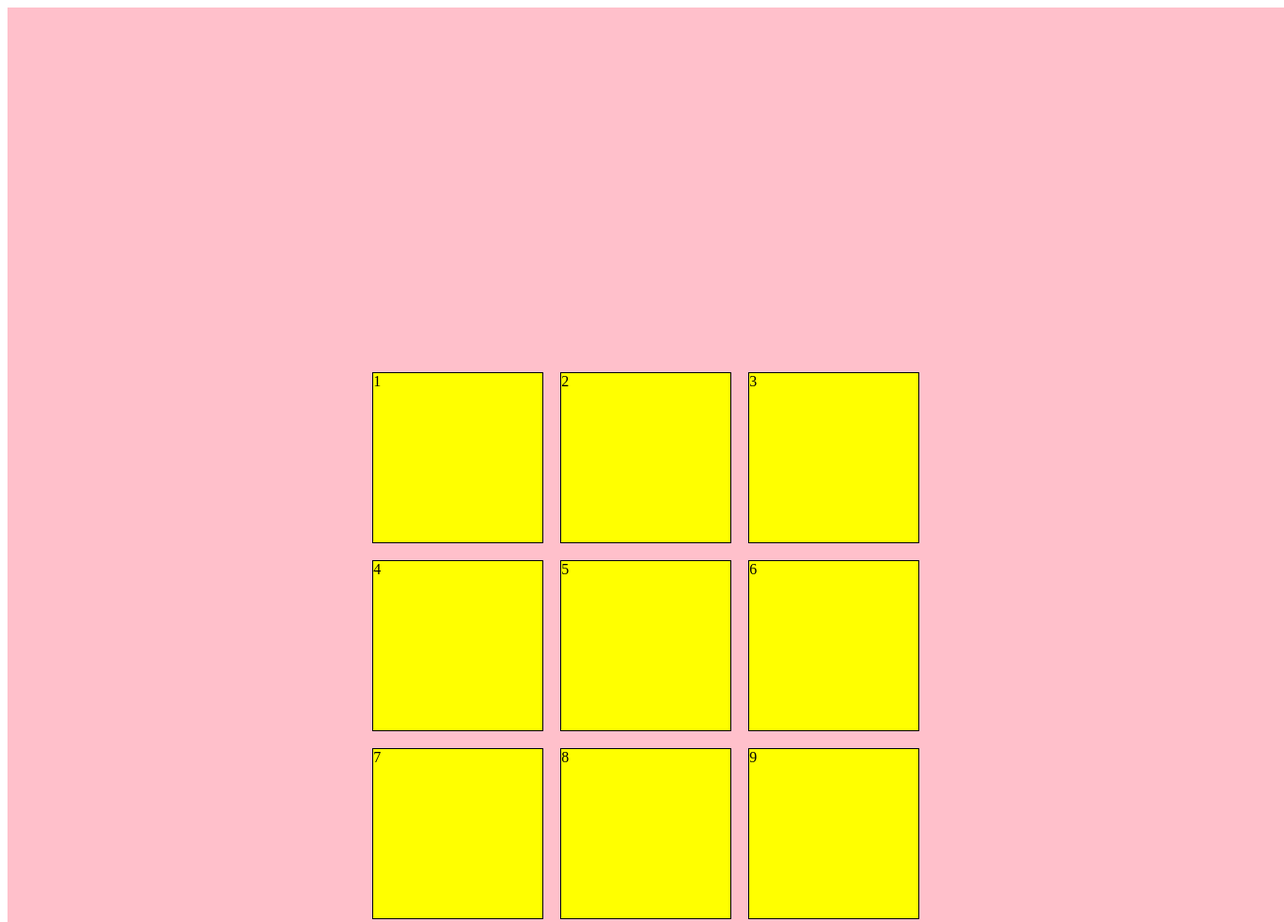
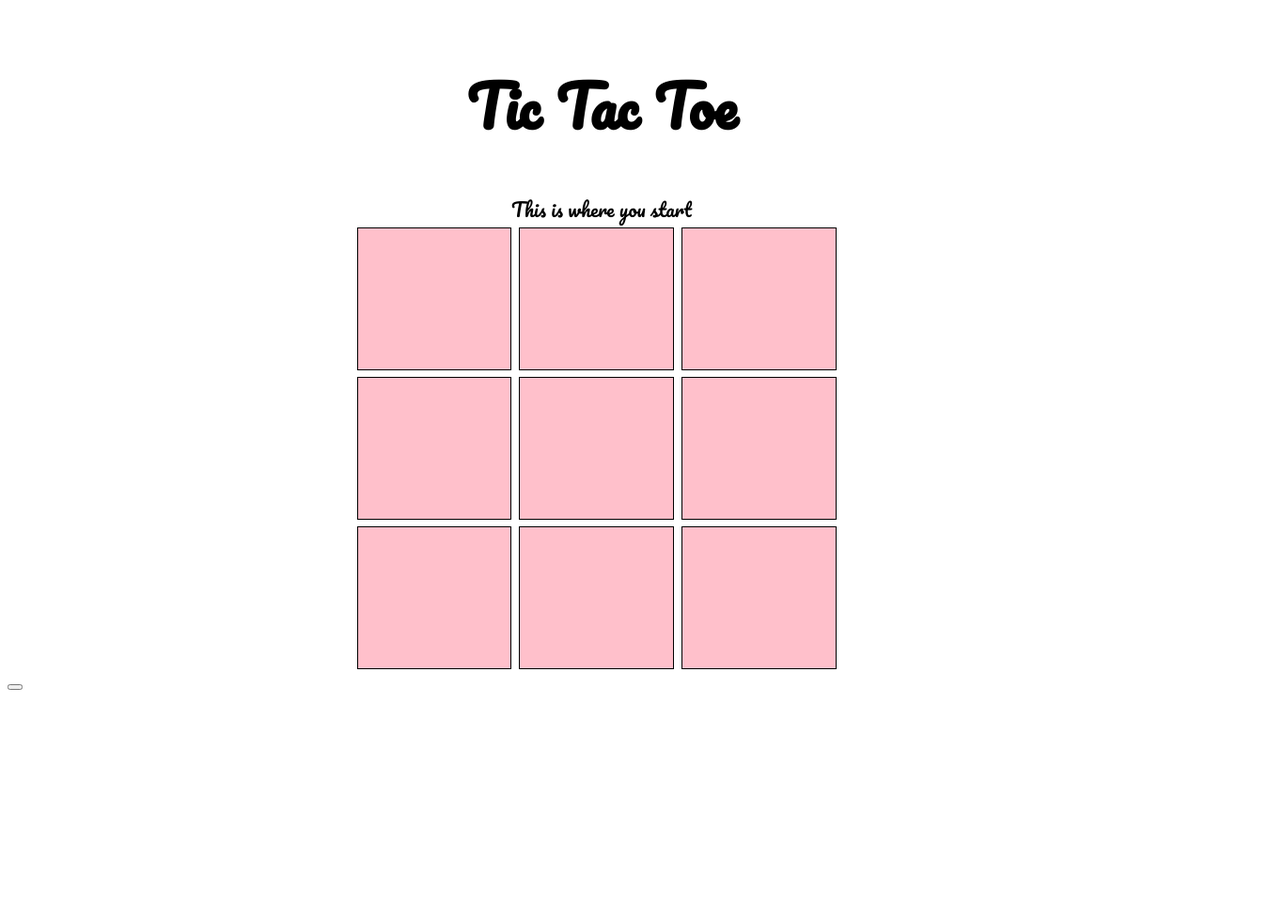
Before and after one commit to Gb82/Tic-Tac-Gio, a plain HTML site: page index.html in a window 1280 px wide. Shown: the top 981 px of the page at 94% size, 1366 px wide, since content can reach past the window. After the commit the page ends 800 px from the top, so only its background shows below. Drawn offline with Linux system fonts and the light colour scheme.

Commit message:
add winers

```diff
--- a/index.html
+++ b/index.html
@@ -4,22 +4,32 @@
     <meta charset="utf-8">
     <title></title>
     <link rel="stylesheet" href="style.css">
-
   </head>
   <body>
-    <!-- <button id="rndletter">Generate random letter</button>
-    <div id="result"></div> -->
-    <div class="container">
-      <div>1</div>
-      <div>2</div>
-      <div>3</div>
-      <div>4</div>
-      <div>5</div>
-      <div>6</div>
-      <div>7</div>
-      <div>8</div>
-      <div>9</div>
-    </div>
+    <h1>Tic Tac Toe</h1>
+    <div id="message">This is where you start</div>
+    <!-- <div class="container"> -->
+      <div class="container">
+
+        <div class="row row1">
+          <div class="square box1"></div>
+          <div class="square box2"></div>
+          <div class="square box3"></div>
+        </div>
+        <div class="row row2">
+          <div class="square box4"></div>
+          <div class="square box5"></div>
+          <div class="square box6"></div>
+        </div>
+        <div class="row row3">
+          <div class="square box7"></div>
+          <div class="square box8"></div>
+          <div class="square box9"></div>
+        </div>
+      </div>
+      <div>
+        <button id="New game"></button>
+      </div>
       <script src="xo.js" charset="utf-8"></script>
   </body>
 </html>
--- a/style.css
+++ b/style.css
@@ -1,26 +1,48 @@
+@import url('https://fonts.googleapis.com/css?family=Pacifico');
+
 body {
   background-color: white;
+
 }
 
 .container {
-  height: 600px;
-  width: 600px;
+  width: 525px;
+  margin: 0 auto;
+}
+
+h1 {
+  text-align: center;
+  font-size: 60px;
+  margin-top: 60px;
+  font-family: 'Pacifico', cursive;
+}
+
+#message {
+  text-align: center;
+  font-size: 20px;
+  font-family: 'Pacifico', cursive;
+}
+
+
+.square {
+  width: 31%;
+  margin: 2px;
+  height: 150px;
+  vertical-align: top;
   background-color: pink;
-  display: flex;
-  flex-wrap: wrap;
-  padding: 30%;
+  display: inline-block;
+  margin-bottom: 5px;
+  border: 1px solid black;
+  text-align: center;
+  line-height: 150px;
+  font-size: 40px;
+  font-family: 'Comfortaa', cursive;
+
 
 }
-.container div {
-  height: 30%;
-  width: 30%;
-  background-color: yellow;
-  border: 1px solid black;
-  margin: auto;
-}
-.container div:hover {
+
+.square:hover {
   cursor: hand;
   cursor: pointer;
   opacity: .6;
-  text-anchor: initial x;
 }
--- a/xo.js
+++ b/xo.js
@@ -1,14 +1,68 @@
-console.log('ciao');
+
+var mainContainer = document.querySelector('.container');
+var squares = document.querySelectorAll('.square');
+var player1 = 'x';
+var player2 = 'o';
+var movesPlayer1 = [];
+var movesPlayer2 = [];
+var row = mainContainer.querySelector('.row1');
+
+mainContainer.addEventListener('click', function(event) {
+    var playerMove;
+
+    for (var i = 0; i < squares.length; i++) {
+        // coontrolla il contenuto del box
+        // se il box e` vuoto ed e` il box dove ho cliccato
+        if (squares[i].textContent === '' && squares[i] === event.target) {
+            // playerMove ha un box
+            playerMove = squares[i];
+        }
+    }
+    // controllo che playerMove non sia indefinito (undefined are false values)
+    if (playerMove) {
+        // se i due giocatori hanno lo stesso numero di mosse
+        // il turno e` di player1
+        if (movesPlayer1.length === movesPlayer2.length) {
+            playerMove.textContent = player1;
+            movesPlayer1.push(playerMove);
+        // se Player1 ha piu mosse di player2, vuole dire che e` il turno di player2
+        } else if(movesPlayer1.length !== 0 && movesPlayer1.length > movesPlayer2.length) {
+            playerMove.textContent = player2;
+            movesPlayer2.push(playerMove);
+        }
+    }
+    checkRow();
+});
+
+var checkRow = function() {
+
+    var boxesFirstRow = row.querySelectorAll('.square');
+    var checkListX = [];
+    var checkListO = [];
+    for(var i = 0; i < boxesFirstRow.length; i++) {
+        if(boxesFirstRow[i].textContent !== '') {
+            if(boxesFirstRow[i].textContent === player1) {
+                checkListX.push(boxesFirstRow[i].textContent)
+            } else if (boxesFirstRow[i].textContent === player2) {
+                checkListO.push(boxesFirstRow[i].textContent)
 
 
-var mainBlock = document.querySelector('.container');
+            }
+        }
 
-var container = []
+    }
+    if (checkListX.length === 3) {
+        console.log('player1 win')
+    }
+    if (checkListO.length === 3) {
+        console.log('player2 win')
+    }
+
+}
 
 
-var putThex = function() {
-    container.push(event.target.textContent)
-    console.log(container)
-}
+console.log(row)
 
-mainBlock.addEventListener('click', putThex);
+// dobbiamo scoprire chi ha vinto assicurandoci ke:
+// riga, colonna o diagonale abbiano lo stesso valore
+// devo controllare 8 possibilita se il giocatore ha vinto
```
